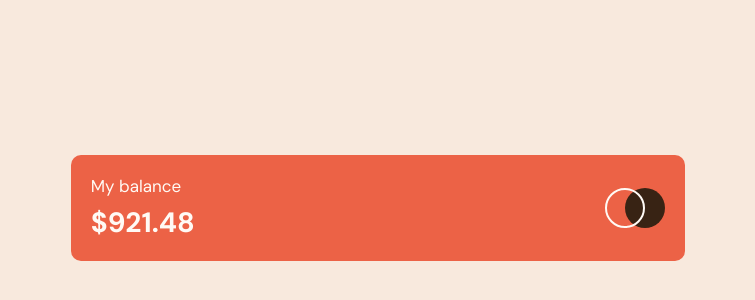
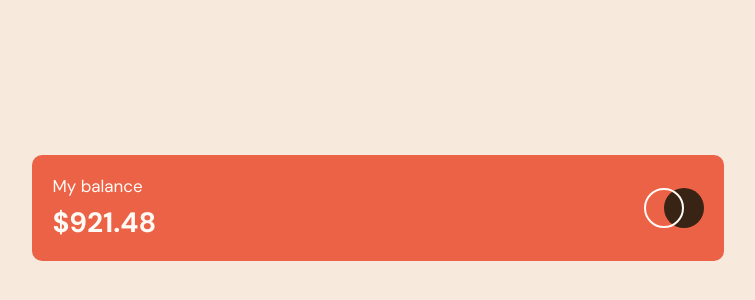
Before and after one commit to Sadi2002/chart, a plain HTML site: page index.html in a window 1536 px wide. Shown: the part 192-492 px from the top of the page, without its empty margins (390-1145 px from the left). Drawn offline with Linux system fonts and the light colour scheme.

Commit message:
added new media on 992px and 1440px

```diff
--- a/sass/main.scss
+++ b/sass/main.scss
@@ -65,13 +65,18 @@ body {
 
 @media screen and (min-width: 768px) {
   .container {
-    width: 50%;
+    width: 70%;
+  }
+}
+@media screen and (min-width: 992px) {
+  .container {
+    width: 60%;
   }
 }
 
 @media screen and (min-width: 1200px) {
   .container {
-    width: 40%;
+    width: 60%;
 
     &__header {
       &__balance {
@@ -90,3 +95,9 @@ body {
     }
   }
 }
+
+@media screen and (min-width: 1440px) {
+  .container {
+    width: 45%;
+  }
+}
```
Also changed, not shown: sass/main.css, 1 other file.
